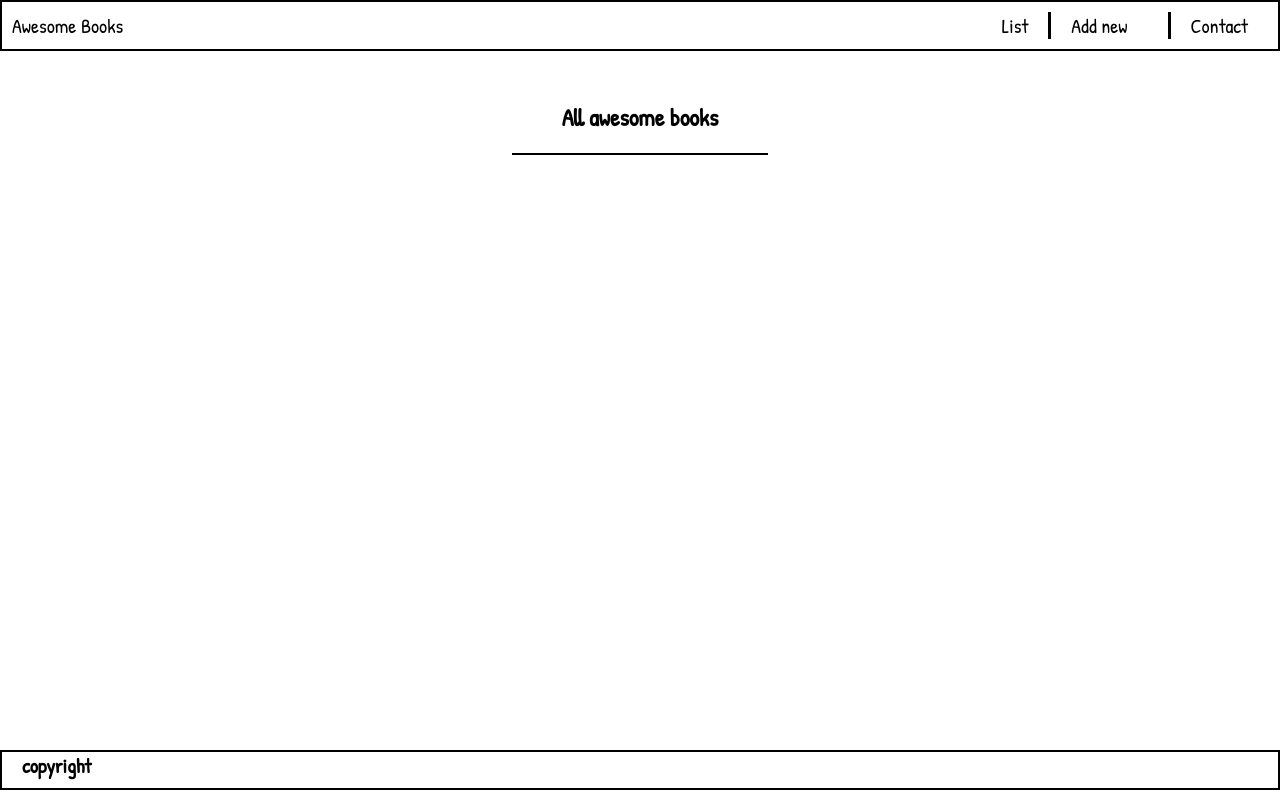
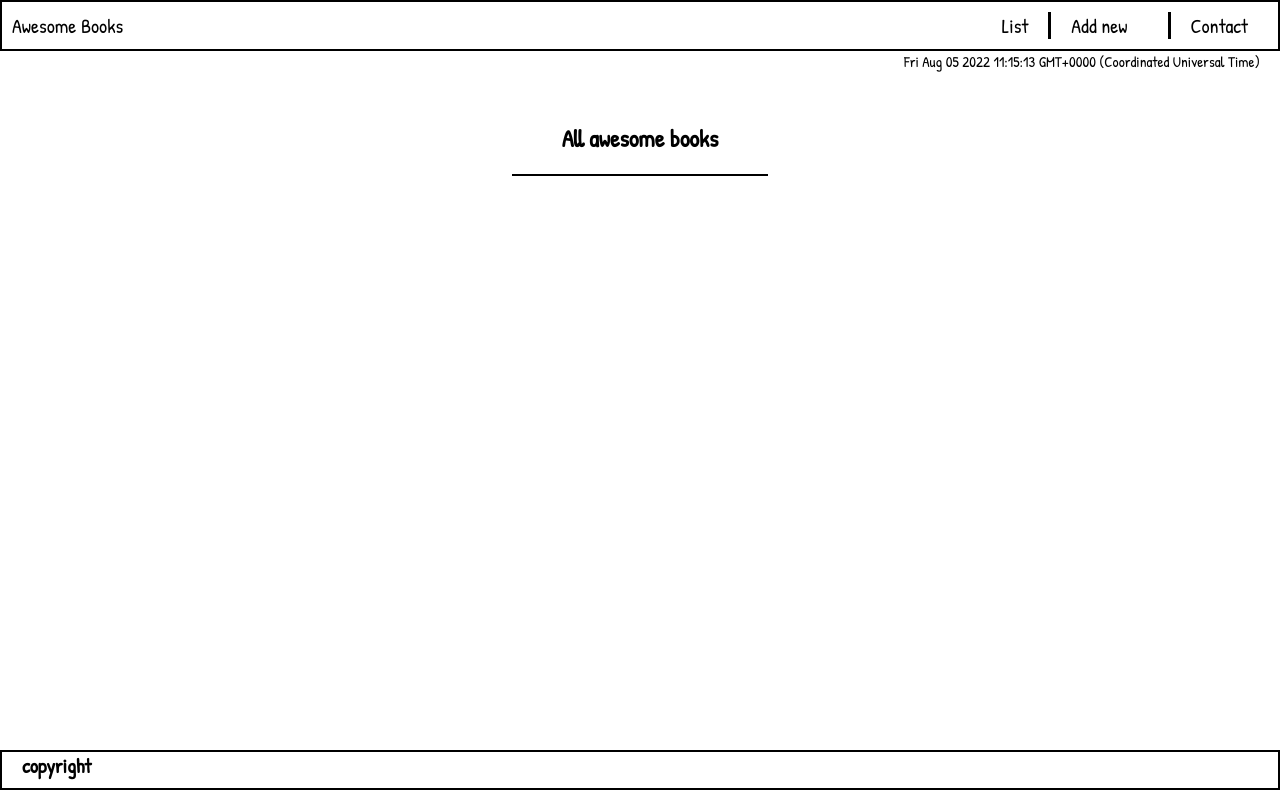
Before and after one commit to BucurEva87/awesome-books, a website with bundled scripts: page index.html in a window 1280 px wide. Built offline with nearby package versions, Linux system fonts and the light colour scheme.

Commit message:
Add time

```diff
--- a/assets/css/style.css
+++ b/assets/css/style.css
@@ -101,7 +101,6 @@ header {
   justify-content: space-between;
   border: 0.25rem solid #000;
   padding: 1rem;
-  margin-bottom: 5rem;
 }
 
 header ul {
@@ -159,3 +158,9 @@ footer h4 {
 .hidden {
   display: none !important;
 }
+.time{
+  text-align: end;
+  margin-right: 2rem;
+  font-size: 1.5rem;
+  margin-bottom: 5rem;
+}
--- a/assets/js/index.js
+++ b/assets/js/index.js
@@ -105,3 +105,5 @@ utils.qs('header').addEventListener('click', (e) => {
     e.classList.add('hidden');
   });
 });
+var date= new Date();
+document.querySelector(".time").textContent=date;
--- a/index.html
+++ b/index.html
@@ -20,6 +20,7 @@
           </ul>
         </header>
         <div class="pages">
+          <div class="time">Date</div>
           <section id="booklist">
             <h1>All awesome books</h1>
             <div class="container"></div>
@@ -47,7 +48,6 @@
             </ul>
           </section>
         </div>
-
         <footer>
           <h4>copyright</h4>
         </footer>
```
